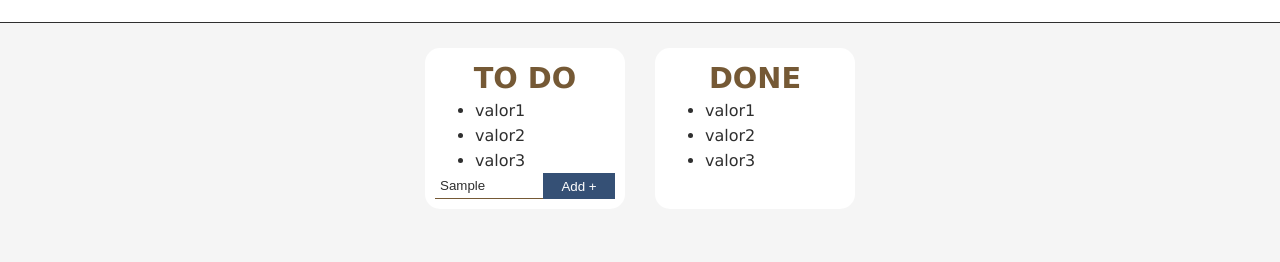
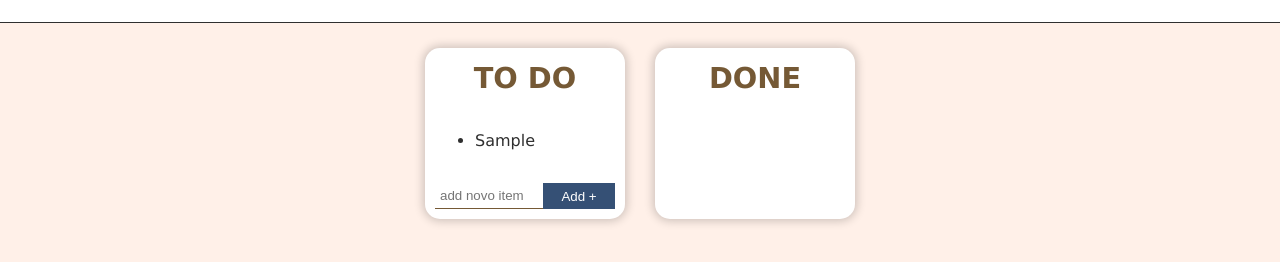
Before and after one commit to dhiegobalthazarsousa/to-do-list-mp, a website with bundled scripts: page index.html in a window 1280 px wide. Both pictures are taken after typing "Sample" into the empty fields and a click on the button "Add +". Shown: the part 66-328 px from the top of the page. Built offline with nearby package versions, Linux system fonts and the light colour scheme.

Commit message:
Feature add criada

```diff
--- a/assets/style.css
+++ b/assets/css/style.css
@@ -21,7 +21,7 @@ a:hover{
 
 body{
     color: var(--text-color);
-    background-color: whitesmoke;
+    background-color: rgb(255, 240, 232);
     font-family: Verdana, Geneva, Tahoma, sans-serif;
     width: 100vw;
 }
@@ -66,6 +66,7 @@ header>nav>ul{
 }
 
 .card-list{
+    box-shadow: 0 0 10px 2px rgba(0,0,0,0.2);
     border-radius: 15px;
     background-color: white;
     padding: 10px;
@@ -79,10 +80,12 @@ header>nav>ul{
 
 .card-list>ul{
     line-height: 25px;
+    margin: 30px 0;
 }
 
-.card-list>ul:hover{
+.card-list>ul>li:hover{
     cursor: pointer;
+    color: var(--highlight-color);
 }
 
 .insert-container{
--- /dev/null
+++ b/assets/js/functions.js
@@ -0,0 +1,34 @@
+function preencherListas(todoList, doneList) {
+    todoList.innerHTML = "";
+    doneList.innerHTML = "";
+    let tarefas = getTarefas();
+    tarefas.forEach((tarefa) => {
+        let li = document.createElement("li");
+        li.textContent = tarefa.tarefa;
+        li.id = tarefa.tarefa;
+        if (tarefa.status === "pendente") {
+            todoList.appendChild(li);
+        } else {
+            doneList.appendChild(li);
+        }
+    });
+    console.log("foi");
+}
+
+function setTarefa(tarefa) {
+    if (tarefa) {
+        let tarefas = getTarefas();
+        tarefas.push({ tarefa, status: "pendente" });
+        localStorage.setItem("tarefas", JSON.stringify(tarefas));
+    }
+}
+
+function getTarefas() {
+    let tarefas = Array();
+    if (localStorage.hasOwnProperty("tarefas")) {
+        tarefas = JSON.parse(localStorage.getItem("tarefas"));
+    }
+    return tarefas;
+}
+
+export { setTarefa, preencherListas };
--- /dev/null
+++ b/assets/js/main.js
@@ -0,0 +1,15 @@
+import { preencherListas, setTarefa } from "./functions.js";
+
+const TODO_LIST = document.querySelector("#todo-list");
+const DONE_LIST = document.querySelector("#done-list");
+const ADD_BTN = document.querySelector("#todo-btn");
+
+preencherListas(TODO_LIST, DONE_LIST);
+
+ADD_BTN.addEventListener("click", (event) => {
+    const INPUT = document.querySelector("#novo-item");
+    let tarefa = INPUT.value;
+    setTarefa(tarefa);
+    preencherListas(TODO_LIST, DONE_LIST);
+    INPUT.value = "";
+});
--- a/index.html
+++ b/index.html
@@ -4,7 +4,7 @@
 <head>
     <meta charset="UTF-8">
     <meta name="viewport" content="width=device-width, initial-scale=1.0">
-    <link rel="stylesheet" href="./assets/style.css">
+    <link rel="stylesheet" href="./assets/css/style.css">
     <title>To do List</title>
 </head>
 
@@ -25,26 +25,21 @@
                 <section class="card-list">
                     <h2>TO DO</h2>
                     <ul class="lista" id="todo-list">
-                        <li id="1">valor1</li>
-                        <li id="2">valor2</li>
-                        <li id="3">valor3</li>
                     </ul>
                     <section class="insert-container">
-                        <input type="text" name="novo-item" class="novo-item" placeholder="add novo item">
+                        <input type="text" id="novo-item" name="novo-item" class="novo-item" placeholder="add novo item">
                         <button id="todo-btn">Add +</button>
                     </section>
                 </section>
                 <section class="card-list">
                     <h2>DONE</h2>
                     <ul class="lista" id="done-list">
-                        <li id="1">valor1</li>
-                        <li id="2">valor2</li>
-                        <li id="3">valor3</li>
                     </ul>
                 </section>
             </section>
         </section>
     </main>
+    <script type="module" src="./assets/js/main.js"></script>
 </body>
 
 </html>
```
Also changed, not shown: package.json (added, +20 -0 lines), assets/main.js (deleted), 1 other file.
